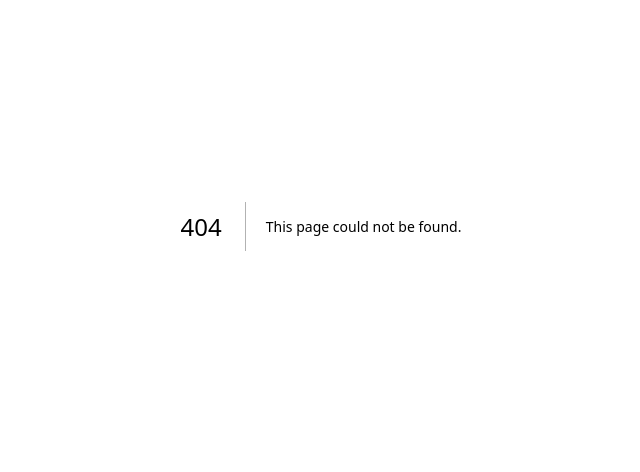
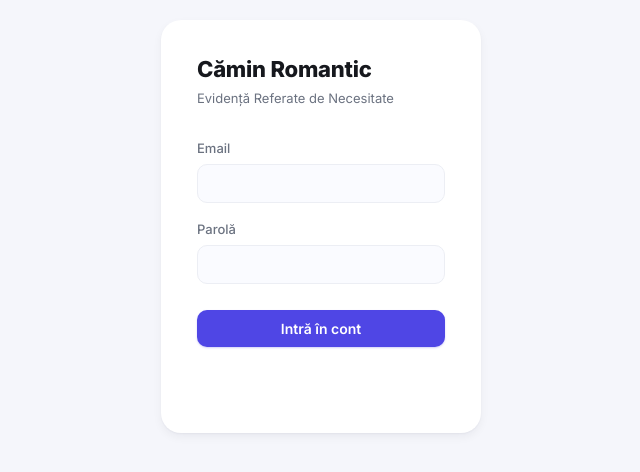
Before and after one commit to AndreiAndreescu/camin-cereri-web, a Next.js app: page /login in a window 1280 px wide. Before the commit this address had no page. Shown: the part 174-646 px from the top of the page, without its empty margins (319-959 px from the left). Built offline with nearby package versions, Linux system fonts and the light colour scheme.

Commit message:
Add files via upload

```diff
--- /dev/null
+++ b/app/login/page.js
@@ -0,0 +1,65 @@
+"use client";
+
+import { useState } from "react";
+import { useRouter } from "next/navigation";
+
+export default function LoginPage() {
+  const router = useRouter();
+  const [email, setEmail] = useState("");
+  const [password, setPassword] = useState("");
+  const [error, setError] = useState("");
+  const [loading, setLoading] = useState(false);
+
+  async function onSubmit(e) {
+    e.preventDefault();
+    setError("");
+    setLoading(true);
+    try {
+      const res = await fetch("/api/login", {
+        method: "POST",
+        headers: { "Content-Type": "application/json" },
+        body: JSON.stringify({ email, password }),
+      });
+      const data = await res.json();
+      if (!res.ok) throw new Error(data.error || "Eroare la autentificare.");
+      router.push("/dashboard");
+      router.refresh();
+    } catch (err) {
+      setError(err.message);
+    } finally {
+      setLoading(false);
+    }
+  }
+
+  return (
+    <div id="login-screen">
+      <form className="login-box" onSubmit={onSubmit}>
+        <h1>Cămin Romantic</h1>
+        <p className="subtitle">Evidență Referate de Necesitate</p>
+
+        <label>Email</label>
+        <input
+          type="email"
+          autoComplete="username"
+          required
+          value={email}
+          onChange={(e) => setEmail(e.target.value)}
+        />
+
+        <label>Parolă</label>
+        <input
+          type="password"
+          autoComplete="current-password"
+          required
+          value={password}
+          onChange={(e) => setPassword(e.target.value)}
+        />
+
+        <button type="submit" disabled={loading}>
+          {loading ? "Se conectează…" : "Intră în cont"}
+        </button>
+        <p className="error">{error}</p>
+      </form>
+    </div>
+  );
+}
```
